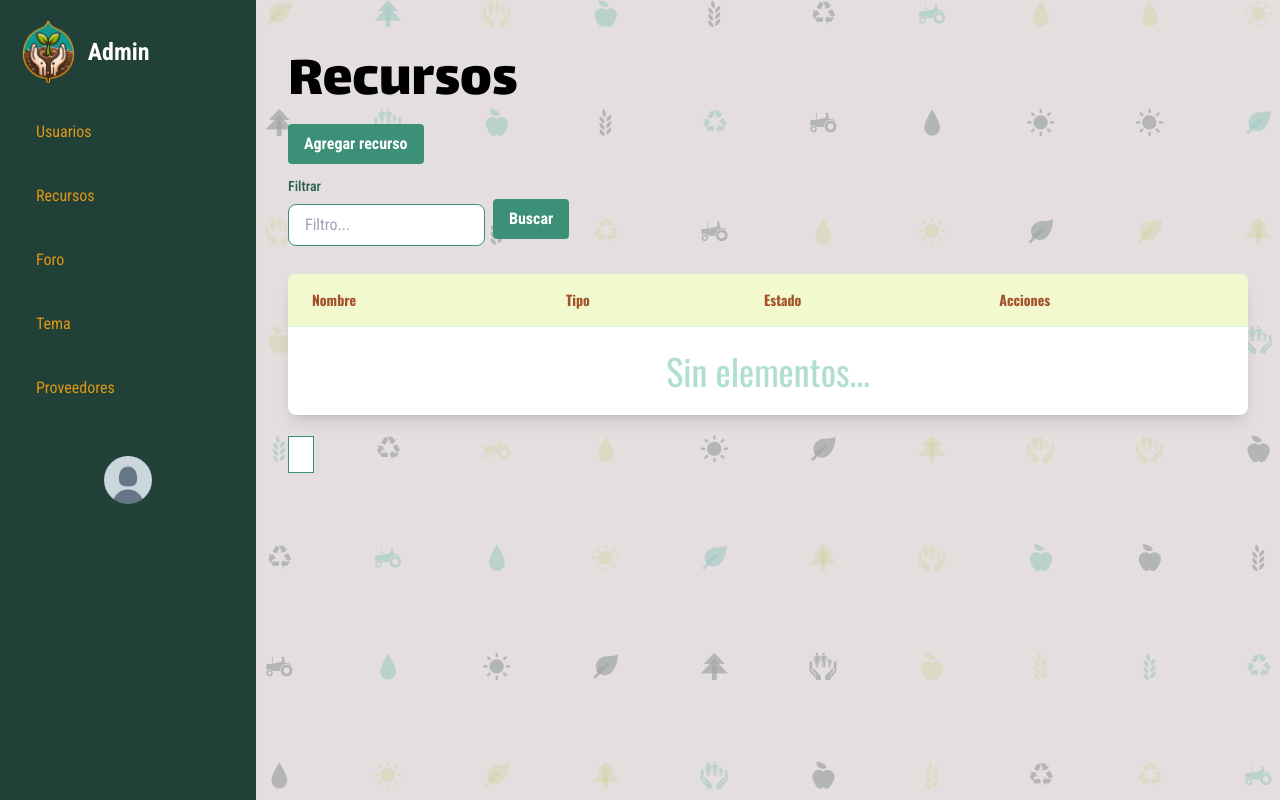
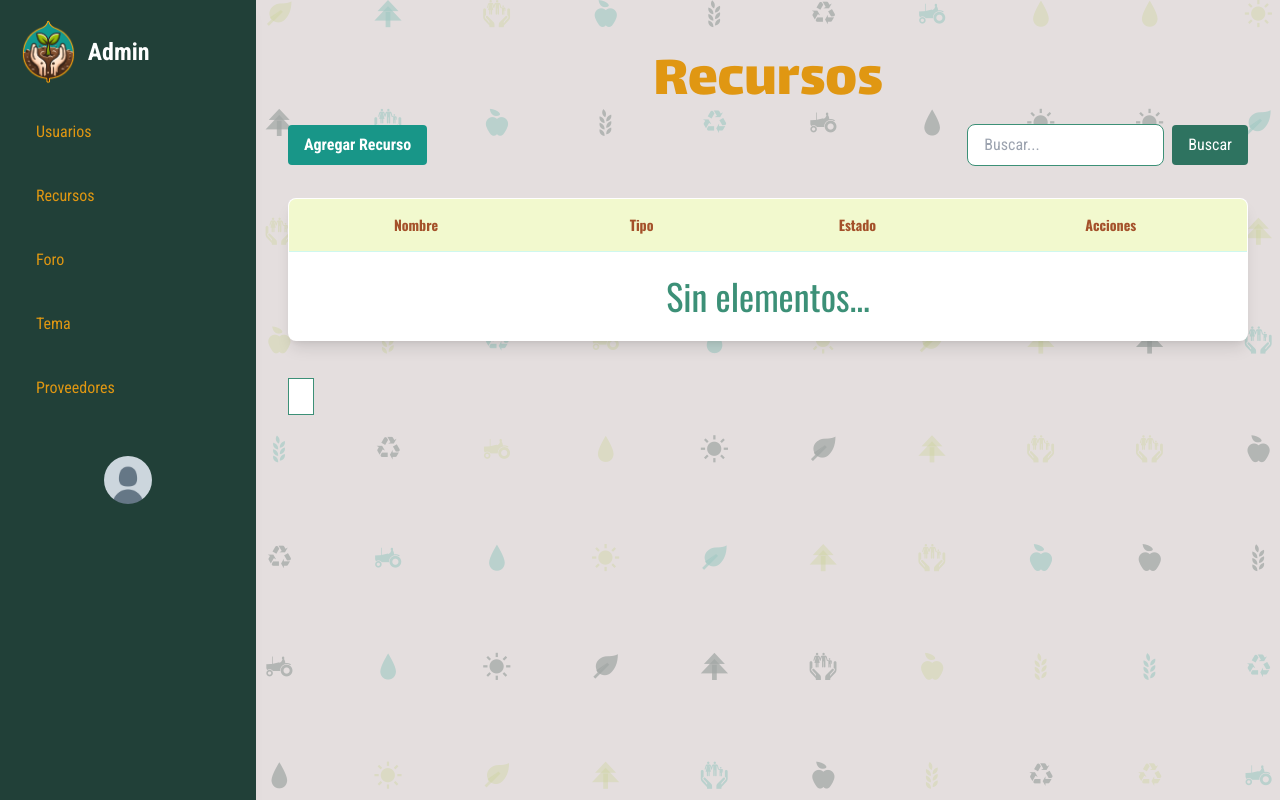
Before and after one commit to esteban-od1n/TierraViva2024, a Symfony app: template templates/admin/resources.html.twig in a window 1280 px wide. Run offline with Twig, Linux system fonts and the light colour scheme; the template is opened without the code that fills it, so the values that code supplies are empty; style sheets or scripts are compiled from the project's sources; some libraries are stand-ins or nearby versions; some web fonts are replaced.

Commit message:
solo falta vista admin foro y las secundarias

```diff
--- a/templates/admin/resources.html.twig
+++ b/templates/admin/resources.html.twig
@@ -1,35 +1,39 @@
 {% extends 'admin/base.html.twig' %}
 
 {% block body %}
-<div class="flex flex-col py-5 gap-3 m-8">
-    <h1 class="font-heading text-6xl">Recursos</h1>
-    <a href="{{ path('admin_resources_new') }}">{% include 'components/button/default.html.twig' with { text: 'Agregar recurso' } %}</a>
-    <form class="flex flex-row items-center gap-2">
-    <div class="mb-4">
-      <label for="email-filter" class="block mb-2 text-sm font-medium text-timber-green-700">Filtrar</label>
-      <input type="text" id="filter-text" name="filter" placeholder="Filtro..." class="w-full px-4 py-2 border border-timber-green-500 rounded-lg focus:ring-timber-green-500 focus:border-timber-green-600" />
+<div class="flex flex-col py-5 gap-3 m-8 items-align-center">
+    <h1 class="font-heading text-6xl text-center text-buttercup-500">Recursos</h1>
+
+    <div class="flex flex-row justify-between items-center mb-5">
+        <a href="{{ path('admin_users_new') }}" class="text-white bg-lochinvar-600 hover:bg-lochinvar-700 font-bold py-2 px-4 rounded">
+            Agregar Recurso
+        </a>
+        <form class="flex items-center gap-2">
+            <input type="text" id="filter-text" name="filter" placeholder="Buscar..."
+                   class="px-4 py-2 border border-timber-green-500 rounded-lg focus:ring-timber-green-500 focus:border-timber-green-600" />
+            <button type="submit" class="text-white bg-timber-green-600 hover:bg-timber-green-700 py-2 px-4 rounded">Buscar</button>
+        </form>
     </div>
-    {% include 'components/button/default.html.twig' with { text: 'Buscar' } %}
-    </form>
-    <table class="bg-white rounded-lg shadow-lg overflow-hidden table-auto">
+
+    <table class="min-w-full bg-white border rounded-lg rounded-lg shadow-lg overflow-hidden table-auto">
         <thead class="bg-pistachio-100 border-b border-lochinvar-100">
             <tr>
-                <th class="px-6 py-4 text-left text-sm font-label text-pancho-700">Nombre</th>
-                <th class="px-6 py-4 text-left text-sm font-label text-pancho-700">Tipo</th>
-                <th class="px-6 py-4 text-left text-sm font-label text-pancho-700">Estado</th>
-                <th class="px-6 py-4 text-left text-sm font-label text-pancho-700">Acciones</th>
+                <th class="px-6 py-4 text-left text-sm font-label text-center text-pancho-700">Nombre</th>
+                <th class="px-6 py-4 text-left text-sm font-label text-center text-pancho-700">Tipo</th>
+                <th class="px-6 py-4 text-left text-sm font-label text-center text-pancho-700">Estado</th>
+                <th class="px-6 py-4 text-left text-sm font-label text-center text-pancho-700">Acciones</th>
             </tr>
         </thead>
         <tbody>
         {% if resources is empty %}
-            <tr><td colspan="4" class="text-center text-timber-green-200 font-label text-4xl p-6">Sin elementos...</td></tr>
+            <tr><td colspan="4" class="text-center text-timber-green-500 font-label text-4xl p-6">Sin elementos...</td></tr>
         {% endif %}
         {% for r in resources %}
-        <tr class="border-b border-lochinvar-100 hover:bg-gray-50">
-            <td class="px-6 py-4 font-body text-sm text-gray-900">{{ r.name }}</td>
-            <td class="px-6 py-4 font-body text-sm text-gray-900">{{ r.type }}</td>
-            <td class="px-6 py-4 font-body text-sm text-gray-900">{{ r.visible? 'Visible' : 'Invisible' }}</td>
-            <td class="px-6 py-4 font-body text-sm text-gray-900">
+        <tr class="text-center border-b border-lochinvar-100 hover:bg-buttercup-200">
+            <td class="px-6 py-4 font-body text-sm text-black">{{ r.name }}</td>
+            <td class="px-6 py-4 font-body text-sm text-black">{{ r.type }}</td>
+            <td class="px-6 py-4 font-body text-sm text-black">{{ r.visible? 'Visible' : 'Invisible' }}</td>
+            <td class="px-6 py-4 font-body text-sm text-black flex gap-2 justify-center items-center">
                 <a target="_blank" href="{{ asset('resources/' ~ r.uri) }}">
                 {% include 'components/button/default.html.twig' with { text: 'Ver' } %}
                 </a>
@@ -44,13 +48,15 @@
         {% endfor %}
         </tbody>
     </table>
-    {% include 'components/pager.html.twig' with {
+    <div class="flex justify-between items-center mt-4">
+        {% include 'components/pager.html.twig' with {
         previous: page > 1? { path: path('admin_resources', { page: page - 1 }) },
         current: page,
         pages: [
             { path: path('admin_resources', {page: page}), name: 'resources_' ~ page, label: page }
         ],
-        next: resources|length > 20? { path: path('admin_resources', { page: page + 1 }) }
-    } %}
+        next: resources|length > 20? { path: path('admin_resources', { page: page + 1 }) }}
+        %}
+    </div>
 </div>
 {% endblock %}
```
Also changed, not shown: templates/admin/providers.html.twig (+22 -20 lines), templates/admin/topics.html.twig (+22 -20 lines), templates/admin/users.html.twig (+3 -4 lines).
